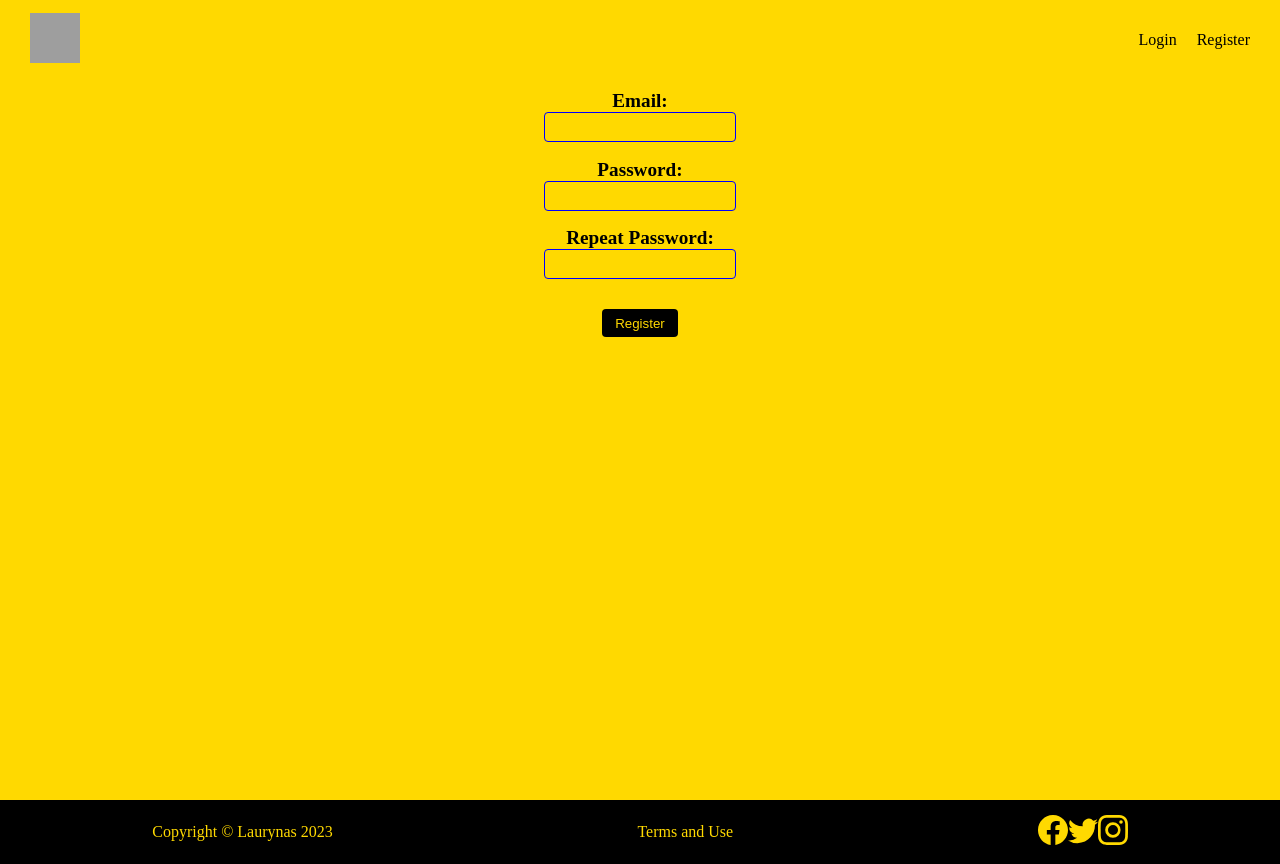
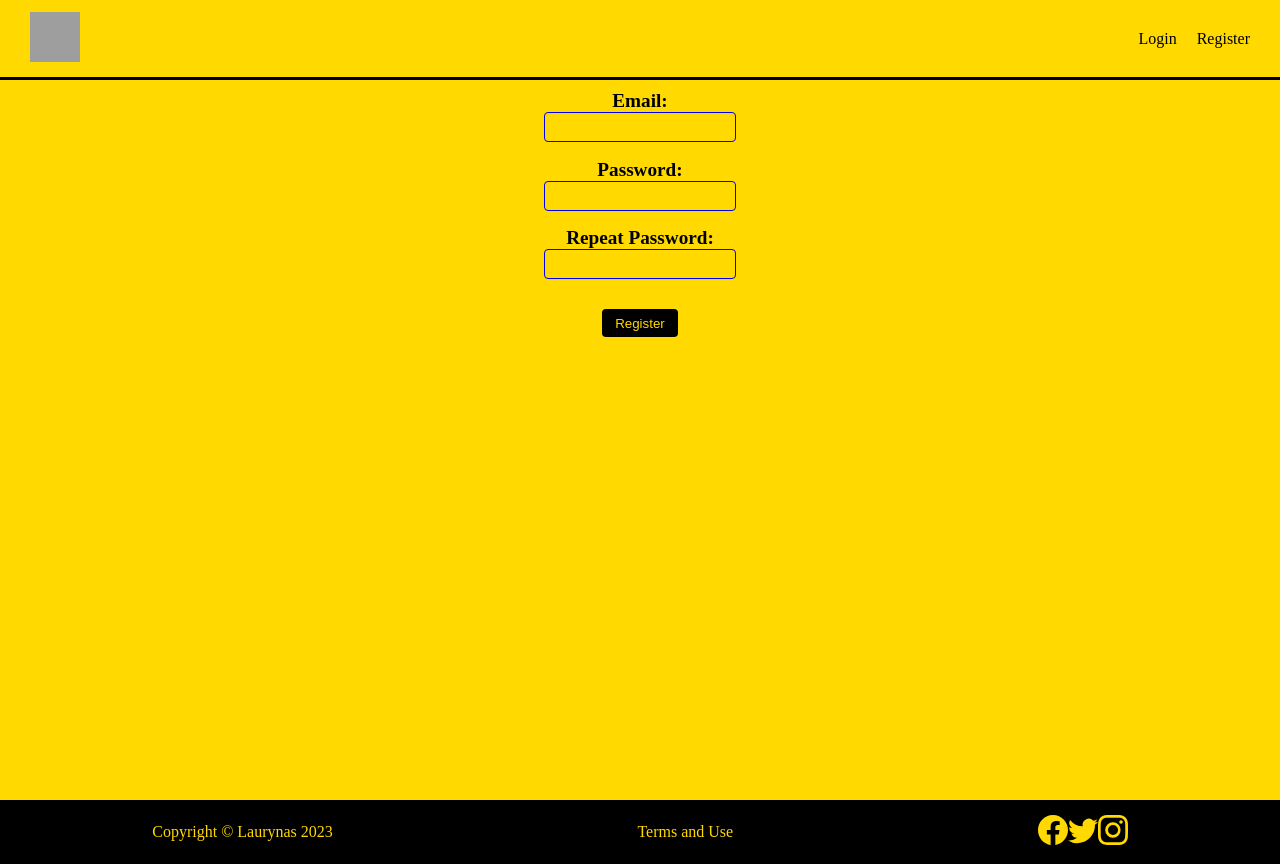
Before and after one commit to LaurynasMaz/React-exam, a React (Create React App) app: page / in a window 1280 px wide. Built offline with nearby package versions, Linux system fonts and the light colour scheme; no server answers; grey boxes are pictures that could not be loaded.

Commit message:
pridetas atskyrimas headerio nuo main body

```diff
--- a/src/components/styles/header.css
+++ b/src/components/styles/header.css
@@ -5,6 +5,7 @@ header{
    align-items: center;
    padding-left: 30px;
    padding-right: 30px;
+   border-bottom: 3px solid black;
 }
 
 .link{
```
